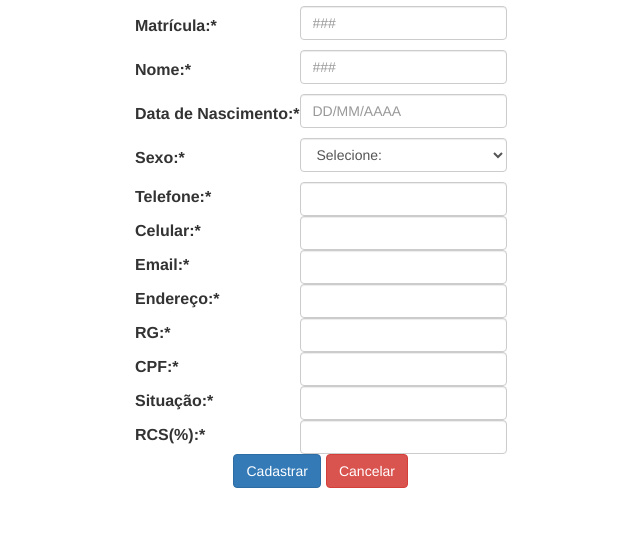
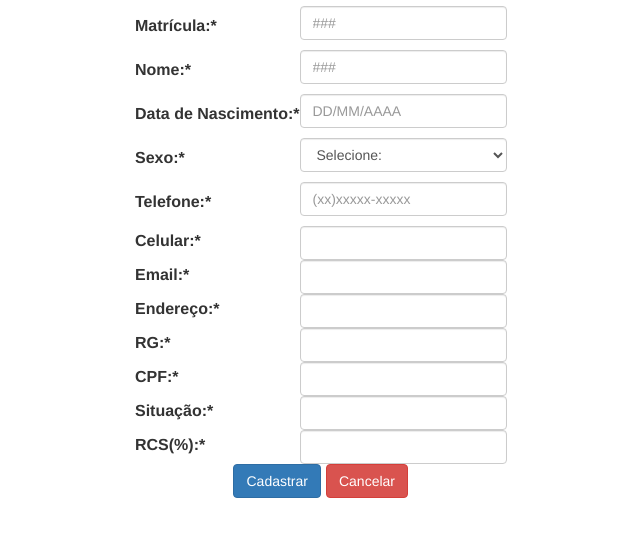
Before and after one commit to rafaelfez/sass, a PHP site: page /cad_fil.php in a window 1280 px wide. Shown: the part 177-715 px from the top of the page, without its empty margins (377-1017 px from the left). Run offline with PHP 8.4, Linux system fonts and the light colour scheme; the visitor is signed in with stand-in values (Sample User, id 1).

Commit message:
Validação de campo (telefone)

```diff
--- a/cad_fil.php
+++ b/cad_fil.php
@@ -66,15 +66,17 @@ include("inc/header.php");
         </tr>
         <tr>
           <th><label for="sexo">Sexo:<span class="required">*<span></label></th>
-          <td><select id="sexo" class="form-control" name="sexo">
-            <option value="">Selecione:</option>
+          <td><select id="sexo" class="form-control" name="sexo" required>
+            <option  required value="">Selecione:</option>
             <option value="Masculino" <?php if($sexo == 'Masculino') echo 'selected'; ?>>Masculino</option>
             <option value="Feminino" <?php if($sexo == 'Feminino') echo 'selected'; ?>>Feminino</option>
           </select> <div class="help-block with-errors"></div></td>
         </tr>
         <tr>
           <th><label for="telefone">Telefone:<span class="required">*</span></label></th>
-          <td><input type="text" class="form-control" id="telefone" name="telefone" value="<?php echo htmlspecialchars($telefone); ?>"/></td>
+          <td><input type="text" required placeholder="(xx)xxxxx-xxxxx" class="form-control" id="telefone" name="telefone" value="<?php echo htmlspecialchars($telefone); ?>"/>
+          <div class="help-block with-errors"></div>
+          </td>
         </tr>
         <tr>
           <th><label for="celular">Celular:<span class="required">*</span></label></th>
```
